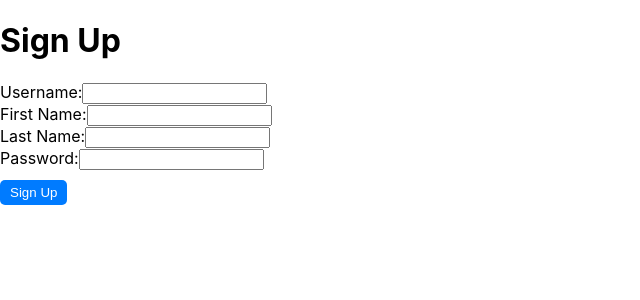
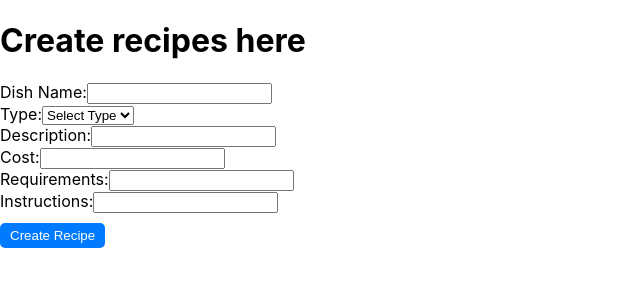
Before and after one commit to ShoVang/Recipes, a React (Create React App) app in the folder recipes/: page / in a window 1280 px wide. Shown: the top 300 px of the page, without its empty margins (0-640 px from the left). Built offline with nearby package versions, Linux system fonts and the light colour scheme.

Commit message:
UPloadWorks

```diff
--- a/recipes/src/App.js
+++ b/recipes/src/App.js
@@ -3,15 +3,16 @@ import Login  from './comps/Login';
 import SignUp from './comps/SignUp';
 import CreateRec from './comps/CreateRec';
 import ViewRec from './comps/ViewRec';
-
+import ViewUsers from './comps/ViewUsers';
 
 function App() {
   return (
     <>
       {/* <Login/> */}
-      <SignUp/>
-      {/* <CreateRec/> */}
+      {/* <SignUp/> */}
+      <CreateRec/>
       {/* <ViewRec/> */}
+      {/* <ViewUsers/> */}
     </>
   );
 }
--- a/recipes/src/comps/CreateRec.js
+++ b/recipes/src/comps/CreateRec.js
@@ -1,17 +1,70 @@
-import React from 'react';
+import React, { useState } from 'react';
+import { db } from '../context/Firebase';  // Adjust the path as needed
+import { setDoc,collection, doc, serverTimestamp } from "firebase/firestore";
 
 function CreateRec() {
+  const [name, setName] = useState('');
+  const [type, setType] = useState('');
+  const [description, setDescription] = useState('');
+  const [cost, setCost] = useState('');
+  const [requirements, setRequirements] = useState('');
+  const [instructions, setInstructions] = useState('');
+
+  const handleCreateRecipe = async (e) => {
+    e.preventDefault();
+    try {
+      // Generate a unique ID for the new recipe document
+      const recipeRef = doc(collection(db, "recipes")); // Generates a new document reference with a unique ID
+
+      // Store recipe information in Firestore
+      await setDoc(recipeRef, {
+        name,
+        type,
+        description,
+        cost,
+        requirements,
+        instructions,
+        createdAt: serverTimestamp()
+      });
+
+      alert('Recipe created successfully!');
+      // Clear form fields
+      setName('');
+      setType('');
+      setDescription('');
+      setCost('');
+      setRequirements('');
+      setInstructions('');
+    } catch (error) {
+      console.error('Error creating recipe:', error);
+      alert('Error creating recipe: ' + error.message);
+    }
+  };
+
   return (
     <div>
       <h1>Create recipes here</h1>
-      <form>
-      <div>
-          <label htmlFor="name">Name:</label>
-          <input type="name" id="name" name="name" required />
+      <form onSubmit={handleCreateRecipe}>
+        <div>
+          <label htmlFor="name">Dish Name:</label>
+          <input
+            type="text"
+            id="name"
+            name="name"
+            value={name}
+            onChange={(e) => setName(e.target.value)}
+            required
+          />
         </div>
         <div>
           <label htmlFor="type">Type:</label>
-          <select id="type" name="type" required>
+          <select
+            id="type"
+            name="type"
+            value={type}
+            onChange={(e) => setType(e.target.value)}
+            required
+          >
             <option value="">Select Type</option>
             <option value="breakfast">Breakfast</option>
             <option value="lunch">Lunch</option>
@@ -21,21 +74,49 @@ function CreateRec() {
         </div>
         <div>
           <label htmlFor="description">Description:</label>
-          <input type="text" id="description" name="description" required />
+          <input
+            type="text"
+            id="description"
+            name="description"
+            value={description}
+            onChange={(e) => setDescription(e.target.value)}
+            required
+          />
         </div>
         <div>
           <label htmlFor="cost">Cost:</label>
-          <input type="cost" id="cost" name="cost" required />
+          <input
+            type="text"
+            id="cost"
+            name="cost"
+            value={cost}
+            onChange={(e) => setCost(e.target.value)}
+            required
+          />
         </div>
         <div>
           <label htmlFor="requirements">Requirements:</label>
-          <input type="requirements" id="requirements" name="requirements" required />
+          <input
+            type="text"
+            id="requirements"
+            name="requirements"
+            value={requirements}
+            onChange={(e) => setRequirements(e.target.value)}
+            required
+          />
         </div>
         <div>
-          <label htmlFor="instructions">Instructions :</label>
-          <input type="instructions" id="instructions" name="instructions" required />
+          <label htmlFor="instructions">Instructions:</label>
+          <input
+            type="text"
+            id="instructions"
+            name="instructions"
+            value={instructions}
+            onChange={(e) => setInstructions(e.target.value)}
+            required
+          />
         </div>
-        {/* maybe include a picutre / option to uploda a pic ?  */}
+        <button type="submit">Create Recipe</button>
       </form>
     </div>
   );
--- a/recipes/src/comps/ViewRec.js
+++ b/recipes/src/comps/ViewRec.js
@@ -1,14 +1,27 @@
-import React, { useState } from 'react';
-
-const recipes = [
-  { id: 1, type: 'Breakfast', name: 'Pancakes', description: 'Fluffy pancakes', instructions: 'Mix ingredients and cook on a griddle.', cost: 5 },
-  { id: 2, type: 'Lunch', name: 'Caesar Salad', description: 'Classic Caesar salad', instructions: 'Toss lettuce with dressing and croutons.', cost: 8 },
-  { id: 3, type: 'Dinner', name: 'Spaghetti', description: 'Spaghetti with marinara sauce', instructions: 'Cook pasta and add sauce.', cost: 10 },
-  { id: 4, type: 'Dessert', name: 'Chocolate Cake', description: 'Rich chocolate cake', instructions: 'Bake the cake and frost with chocolate.', cost: 12 },
-];
+import React, { useState, useEffect } from 'react';
+import { db } from '../context/Firebase'; // Adjust the path as needed
+import { collection, getDocs } from "firebase/firestore";
 
 function ViewRec() {
+  const [recipes, setRecipes] = useState([]);
   const [selectedRecipe, setSelectedRecipe] = useState(null);
+
+  useEffect(() => {
+    const fetchRecipes = async () => {
+      try {
+        const querySnapshot = await getDocs(collection(db, 'recipes'));
+        const fetchedRecipes = [];
+        querySnapshot.forEach((doc) => {
+          fetchedRecipes.push({ id: doc.id, ...doc.data() });
+        });
+        setRecipes(fetchedRecipes);
+      } catch (error) {
+        console.error('Error fetching recipes:', error);
+      }
+    };
+
+    fetchRecipes();
+  }, []);
 
   const handleRecipeClick = (recipe) => {
     setSelectedRecipe(recipe);
--- /dev/null
+++ b/recipes/src/comps/ViewUsers.js
@@ -0,0 +1,40 @@
+import React, { useState, useEffect } from 'react';
+import { db } from '../context/Firebase'; // Adjust the path as needed
+import { doc, collection, getDocs } from "firebase/firestore";
+
+
+function ViewUsers() {
+  const [users, setUsers] = useState([]);
+
+  useEffect(() => {
+    const fetchUsers = async () => {
+      try {
+        const querySnapshot = await getDocs(collection(db, 'users'));
+        const fetchedUsers = [];
+        querySnapshot.forEach((doc) => {
+          fetchedUsers.push({ id: doc.id, ...doc.data() });
+        });
+        setUsers(fetchedUsers);
+      } catch (error) {
+        console.error('Error fetching users:', error);
+      }
+    };
+
+    fetchUsers();
+  }, []);
+
+  return (
+    <div>
+      <h1>Users</h1>
+      <ul>
+        {users.map((user) => (
+          <li key={user.id}>
+            <strong>Username:</strong> {user.username} <strong>First Name:</strong> {user.firstName} <strong>Last Name:</strong> {user.lastName}
+          </li>
+        ))}
+      </ul>
+    </div>
+  );
+}
+
+export default ViewUsers;
```
Also changed, not shown: recipes/ToDo.txt.
